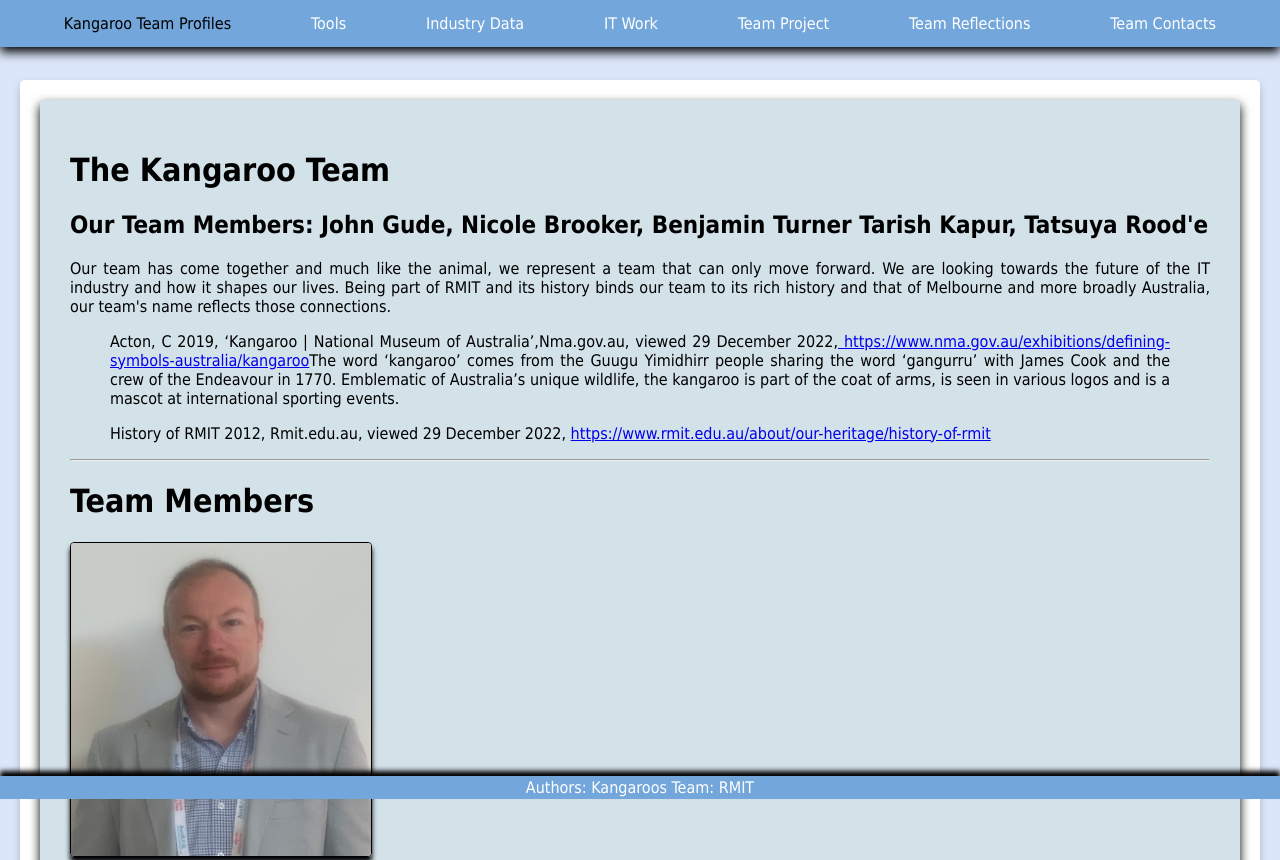
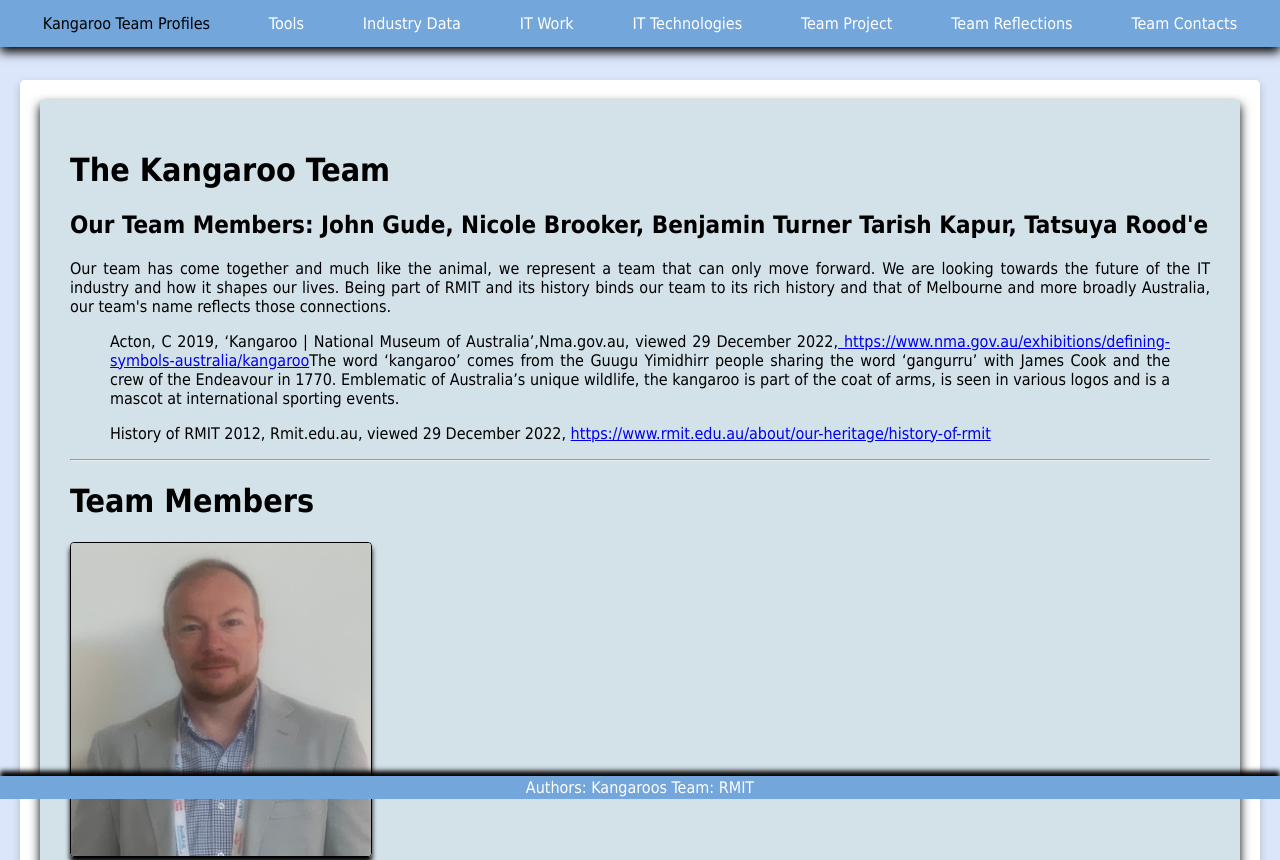
Before and after one commit to JohnGude/kangaroos.github.io, a plain HTML site: page index.html in a window 1280 px wide. Shown: the top 860 px of the page. Drawn offline with Linux system fonts and the light colour scheme.

Commit message:
Update index.html
re added it_technologies

```diff
--- a/index.html
+++ b/index.html
@@ -19,6 +19,7 @@
         <a  class="hide" id="tools"href="#1">Tools</a>
         <a  class="hide" id="industry_data" href="#2">Industry Data</a>
         <a  class="hide" id="it_work"href="#3">IT Work</a>
+        <a  class="hide" id="it_technologies"href="#3">IT Technologies</a>
         <a  class="hide" id="team_project"href="#4">Team Project</a>
         <a  class="hide" id="team_reflections"href="#5">Team Reflections</a>
         <a  class="hide" id="contacts"href="#6">Team Contacts</a>
```
